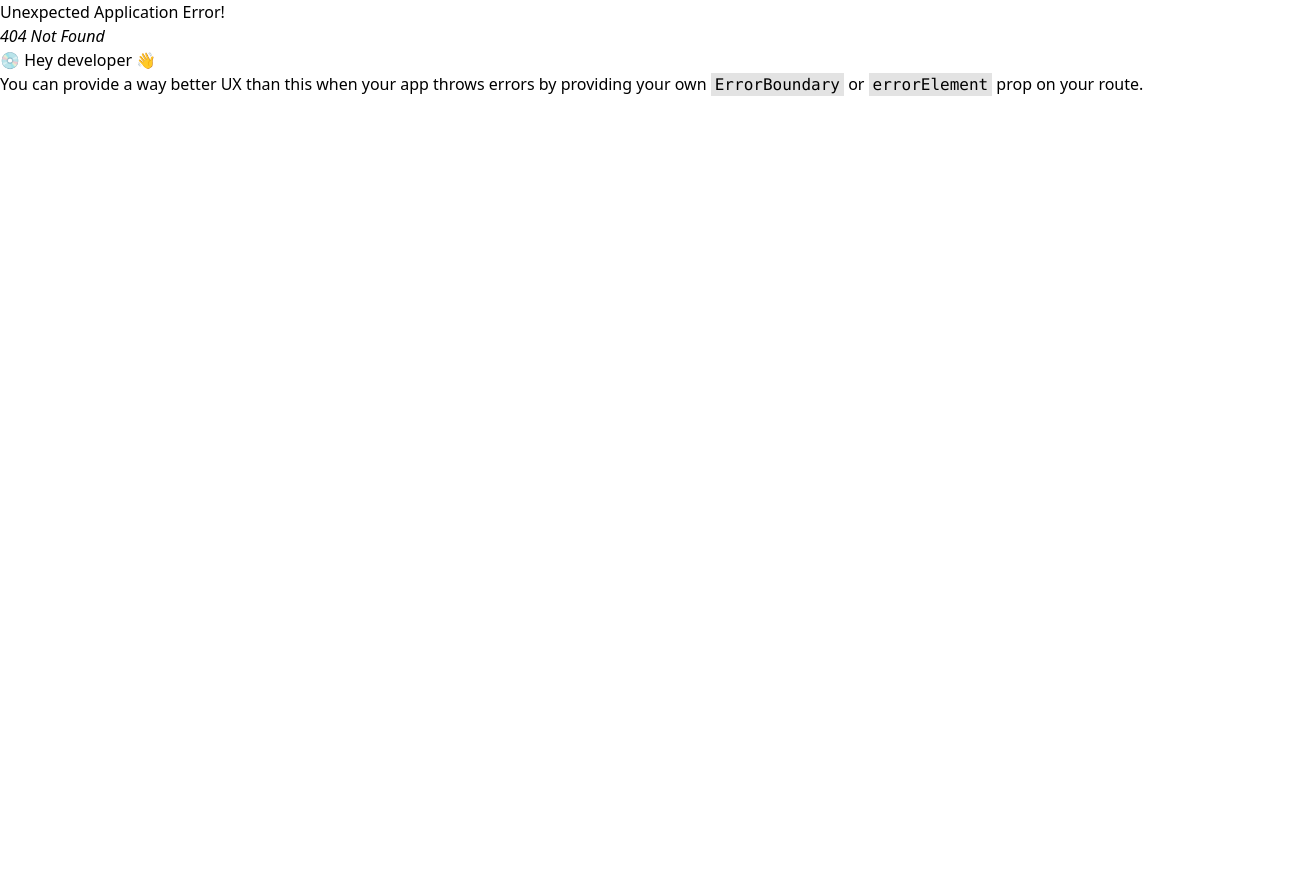
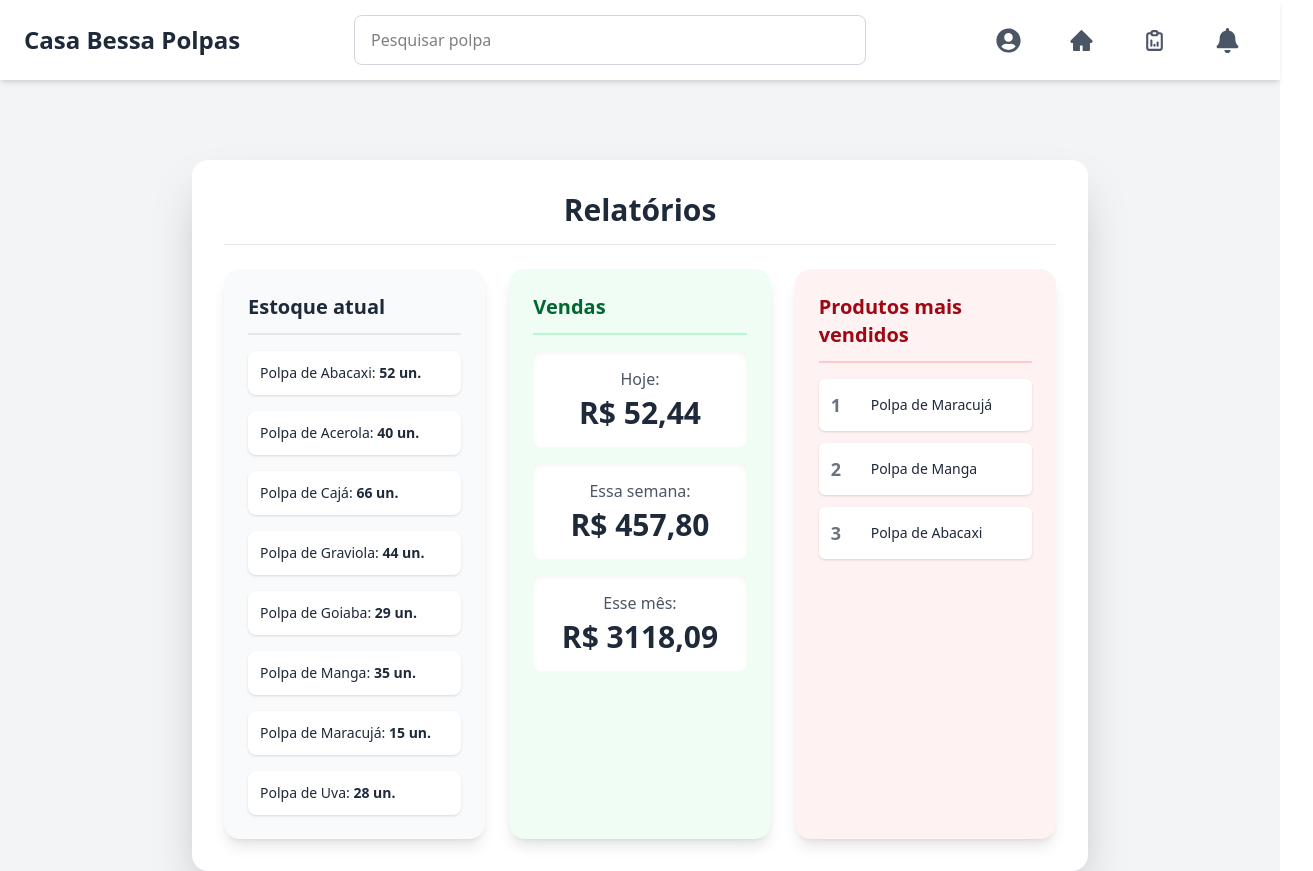
Before and after one commit to danielprogram08/Sistema-Gestao-de-Polpas, a React (Vite) app in the folder FRONT/front-poupas/: page /reports in a window 1280 px wide. Before the commit this address had no page. Shown: the whole page, 1313 px wide, since content can reach past the window. Before the commit the page ends 800 px from the top, so only its background shows below. Built offline with nearby package versions, Linux system fonts and the light colour scheme.

Commit message:
Add: Página de Relatórios

```diff
--- a/FRONT/front-poupas/src/App.jsx
+++ b/FRONT/front-poupas/src/App.jsx
@@ -23,6 +23,9 @@ function App() {
         <Link to="/stock-movement" className="bg-purple-500 hover:bg-purple-700 text-white font-bold py-2 px-4 rounded">
           Entrada/Saída
         </Link>
+        <Link to="/reports" className="bg-gray-500 hover:bg-gray-700 text-white font-bold py-2 px-4 rounded">
+          Relatórios
+        </Link>
       </div>
     </div>
   );
--- a/FRONT/front-poupas/src/components/CadastroProdutoForm/index.jsx
+++ b/FRONT/front-poupas/src/components/CadastroProdutoForm/index.jsx
@@ -86,11 +86,11 @@ export default function CadastrarProdutoForm() {
                 </div>
             </div>
             <div className="flex justify-end gap-4">
-                <Button type="button" variant="danger">
+                <Button type="button" variant="success">
+                    Cadastrar Produto
+                </Button>
+                <Button type="submit" variant="danger">
                     Cancelar
-                </Button>
-                <Button type="submit" variant="success">
-                    Cadastrar Produto
                 </Button>
             </div>
         </form>
--- a/FRONT/front-poupas/src/components/CardContainer/index.jsx
+++ b/FRONT/front-poupas/src/components/CardContainer/index.jsx
@@ -2,7 +2,7 @@ import React from 'react';
 import CardListItem from '../CardListItem';
 import Button from '../Button';
 
-export default function CardContainer({ title, data, variant }) {
+export default function CardContainer({ title, data, variant, children }) {
 
     const variantClasses = {
         'low-stock': {
@@ -20,6 +20,11 @@ export default function CardContainer({ title, data, variant }) {
             titleColor: 'text-yellow-800',
             borderColor: 'border-yellow-200'
         },
+        'stock-report': {
+            bg: 'bg-gray-50',
+            titleColor: 'text-gray-800',
+            borderColor: 'border-gray-200'
+        },
         'default': {
             bg: 'bg-gray-50',
             titleColor: 'text-gray-800',
@@ -31,6 +36,7 @@ export default function CardContainer({ title, data, variant }) {
 
     const itemType = (variant === 'low-stock') ? 'stock' :
                      (variant === 'sales') ? 'sales' :
+                     (variant === 'stock-report') ? 'stock-report' :
                      null;
 
     return (
@@ -40,12 +46,22 @@ export default function CardContainer({ title, data, variant }) {
             </div>
 
             <div className="space-y-4">
-                {itemType && data && data.length > 0 ? (
+                {/* Caminho 1: Se 'children' forem fornecidos (para "Vendas", "Mais Vendidos"),
+                  * renderize-os.
+                  */}
+                {children ? (
+                    children
+                ) :
+
+                /* Caminho 2: Se não houver 'children', use a lógica de 'data'
+                  * (para "Estoque atual", "Estoque baixo").
+                  */
+                itemType && data && data.length > 0 ? (
                     data.map((item, index) => (
                         <CardListItem
                             key={index}
                             item={item}
-                            variant={itemType}
+                            variant={itemType} // Passará 'stock', 'sales', ou 'stock-report'
                         />
                     ))
                 ) : (
--- a/FRONT/front-poupas/src/components/CardListItem/index.jsx
+++ b/FRONT/front-poupas/src/components/CardListItem/index.jsx
@@ -59,5 +59,15 @@ export default function CardListItem({ item, variant }) {
             </div>
         );
     }
+
+    if (variant === 'stock-report') {
+        return (
+            <div className={baseClasses}>
+                <div className="text-sm text-gray-800">
+                    {item.name}: <span className="font-semibold">{item.units} un.</span>
+                </div>
+            </div>
+        );
+    }
     return <div className="p-3 text-red-500">Erro: Variante não reconhecida.</div>;
 }
--- /dev/null
+++ b/FRONT/front-poupas/src/pages/ReportsPage.jsx
@@ -0,0 +1,97 @@
+import React from "react";
+import Header from "../components/Header";
+import CardContainer from "../components/CardContainer";
+
+// ----------------------------------------------------------------------
+// DADOS DE TESTE (MOCK DATA)
+// ----------------------------------------------------------------------
+
+const stockReportData = [
+    { name: "Polpa de Abacaxi", units: 52 },
+    { name: "Polpa de Acerola", units: 40 },
+    { name: "Polpa de Cajá", units: 66 },
+    { name: "Polpa de Graviola", units: 44 },
+    { name: "Polpa de Goiaba", units: 29 },
+    { name: "Polpa de Manga", units: 35 },
+    { name: "Polpa de Maracujá", units: 15 },
+    { name: "Polpa de Uva", units: 28 },
+];
+
+const topSellingData = [
+    { rank: 1, name: "Polpa de Maracujá" },
+    { rank: 2, name: "Polpa de Manga" },
+    { rank: 3, name: "Polpa de Abacaxi" },
+];
+
+// Componente helper para os blocos de Vendas
+const SalesSummaryBlock = ({ title, amount }) => (
+    <div className="bg-white p-4 rounded-lg shadow-inner text-center">
+        <h3 className="text-gray-600 mb-1">{title}</h3>
+        <p className="text-3xl font-bold text-gray-800">{amount}</p>
+    </div>
+);
+
+// ----------------------------------------------------------------------
+// PÁGINA DE RELATÓRIOS
+// ----------------------------------------------------------------------
+
+export default function ReportsPage() {
+    return (
+        <div className='flex flex-col items-center min-h-screen bg-gray-100'>
+            <Header />
+
+            {/* Container principal (o "cartão" branco que envolve tudo) */}
+            <div className="w-[70%] bg-white p-8 rounded-2xl shadow-2xl mt-20">
+
+                {/* Cabeçalho da Seção */}
+                <div className="flex justify-center items-center mb-6 pb-4 border-b border-gray-200">
+                    <h1 className="text-3xl font-bold text-gray-800">
+                        Relatórios
+                    </h1>
+                </div>
+
+                {/* Grid de 3 Colunas (usando o layout do Dashboard) */}
+                <div className="grid grid-cols-1 md:grid-cols-3 gap-6">
+
+                    {/* 1. ESTOQUE ATUAL (Usa 'data' e 'CardListItem') */}
+                    <CardContainer
+                        title="Estoque atual"
+                        data={stockReportData}
+                        variant="stock-report" // Usa a cor de fundo bege
+                        itemVariant="stock-report" // Usa a nova lógica do CardListItem
+                    />
+
+                    {/* 2. VENDAS (Usa 'children' para conteúdo customizado) */}
+                    <CardContainer
+                        title="Vendas"
+                        variant="sales" // Usa a cor de fundo verde
+                    >
+                        {/* Conteúdo customizado passado como 'children' */}
+                        <div className="space-y-4">
+                            <SalesSummaryBlock title="Hoje:" amount="R$ 52,44" />
+                            <SalesSummaryBlock title="Essa semana:" amount="R$ 457,80" />
+                            <SalesSummaryBlock title="Esse mês:" amount="R$ 3118,09" />
+                        </div>
+                    </CardContainer>
+
+                    {/* 3. PRODUTOS MAIS VENDIDOS (Usa 'children') */}
+                    <CardContainer
+                        title="Produtos mais vendidos"
+                        variant="low-stock" // Usa a cor de fundo bege
+                    >
+                        {/* Conteúdo customizado (lista numerada) */}
+                        <div className="space-y-3">
+                            {topSellingData.map((item) => (
+                                <div key={item.rank} className="flex items-center p-3 bg-white rounded-md shadow-sm">
+                                    <span className="text-lg font-bold text-gray-500 w-6">{item.rank}</span>
+                                    <span className="text-sm text-gray-800 ml-4">{item.name}</span>
+                                </div>
+                            ))}
+                        </div>
+                    </CardContainer>
+
+                </div>
+            </div>
+        </div>
+    );
+}
--- a/FRONT/front-poupas/src/pages/StockMovementPage.jsx
+++ b/FRONT/front-poupas/src/pages/StockMovementPage.jsx
@@ -16,15 +16,17 @@ const movementData = [
 
 export default function StockMovementPage() {
     return (
-        <div className="min-h-screen bg-gray-100 flex flex-col items-center">
+        <div className='flex flex-col items-center min-h-screen bg-gray-100'>
             <Header />
 
-            <div className="py-12 w-[55%] mt-16">
-                <StockMovementList
-                    title="Entrada/Saída"
-                    data={movementData}
-                    itemVariant="movement"
-                />
+            <div className="flex flex-col items-center w-[55%] mt-28">
+                <div className="w-full">
+                    <StockMovementList
+                        title="Entrada/Saída de Produtos"
+                        data={movementData}
+                        itemVariant="movement"
+                    />
+                </div>
             </div>
         </div>
     );
```
Also changed, not shown: FRONT/front-poupas/src/main.jsx (+7 -0 lines). Lines whose indentation alone changed are shown as unchanged.
